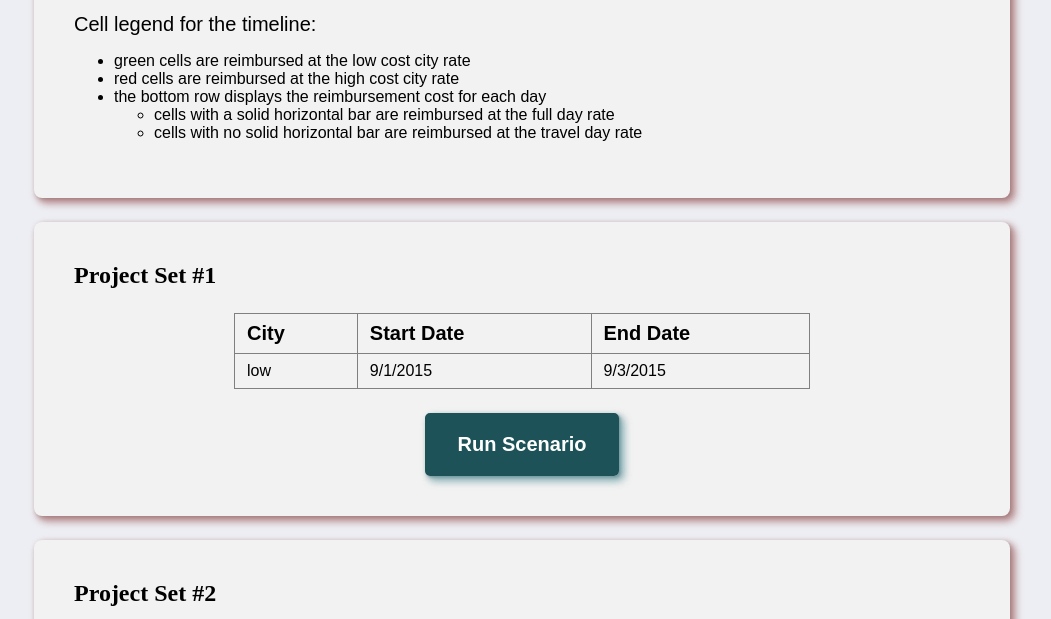
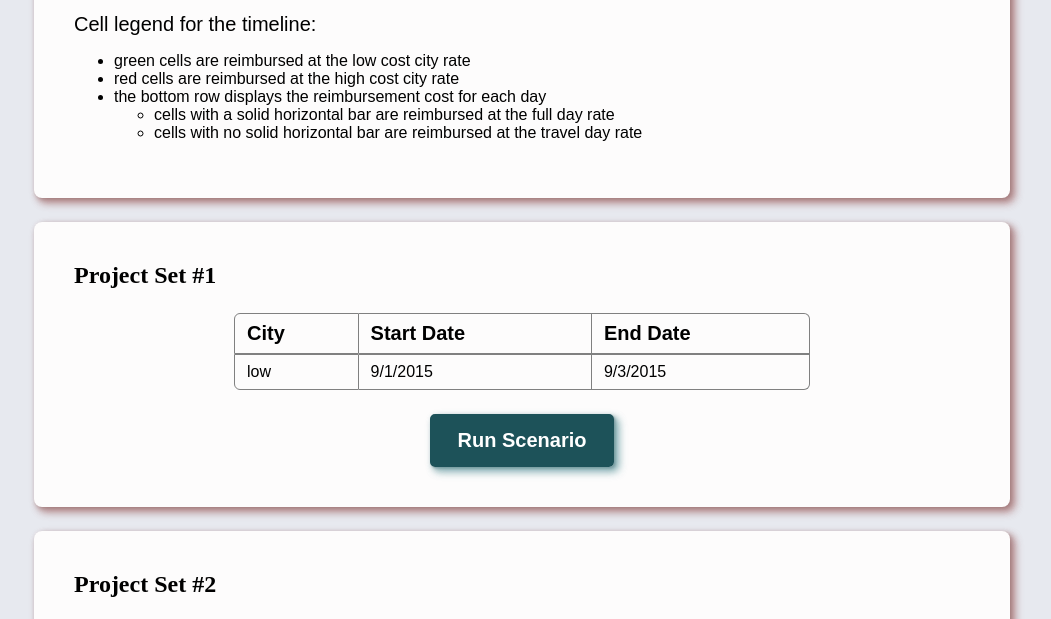
Before and after one commit to neongloom/simplethread-assessment, a website built with Vite: page index.html in a window 1280 px wide. Shown: the part 174-793 px from the top of the page, without its empty margins (118-1169 px from the left). Built offline with nearby package versions, Linux system fonts and the light colour scheme; a web font is replaced by a local one.

Commit message:
rounde table corners, comment code

```diff
--- a/main.js
+++ b/main.js
@@ -1,9 +1,29 @@
 'use strict'
 import './style.css'
-const sets = [];
-const sequences = [];
+const sets = []; // holds data from json files
+const sequences = []; // holds timeline information generated from data files
 
 run();
+
+async function run() {
+  await getAllData();
+  const render = renderData();
+
+  sets.forEach( (set, index) => {
+    const days = render.mapDays(set);
+    sequences.push(days);
+    render.generateTable(set);
+  });
+
+  // set up 'run scenario' button events
+  const runButtons = [...document.querySelectorAll('.calculate-button')];
+  runButtons.forEach((button, index) => {
+    button.onclick = () => {
+      render.visualizeDays(index);
+      button.remove();
+    }
+  })
+}
 
 async function GetData(url) {
   try {
@@ -26,28 +46,9 @@ async function getAllData() {
   sets.push(await GetData('/data/set4.json'));
 }
 
-async function run() {
-  await getAllData();
-  const render = renderData();
-  sets.forEach( (set, index) => {
-    const days = render.mapDays(set);
-    sequences.push(days);
-    render.generateTable(set);
-  });
-  let runButtons = [...document.querySelectorAll('.calculate-button')];
-  runButtons.forEach((button, index) => {
-    button.onclick = () => {
-      render.visualizeDays(index);
-      button.remove();
-    }
-  })
-  console.log(sequences);
-}
-
 const renderData = function() {
   let datasets = [];
   let daysets = [];
-  console.log('render data');
 
   const generateTable = function(set) {
     if (!set) return;
@@ -107,6 +108,7 @@ const renderData = function() {
     } while ( currentDay <= endDate)
   }
 
+  // draws the timeline
   const visualizeDays = function(datasetIndex) {
     const days = daysets[datasetIndex];
     const projects = datasets[datasetIndex];
@@ -175,13 +177,13 @@ const renderData = function() {
     - adjacent values are empty arrays (start or beginning or projects) AND there is only one project on the current day
   */
   const calculateTotalReimbursement = function(days) {
-    let sum = 0;
     let dayrates = calculateDayRates(days);
     console.log(dayrates);
-    sum = dayrates.reduce( (sum, day) => sum + calculateDailyReimbursement(day.isTravelDay, day.rate), 0)
+    const sum = dayrates.reduce( (sum, day) => sum + calculateDailyReimbursement(day.isTravelDay, day.rate), 0)
     return sum;
   }
 
+  /* return array with rate information for each day in a set useful for calculating the reimbursement*/
   const calculateDayRates = function(days) {
     const dayrates = [];
     days.forEach((day, index, days) => {
@@ -205,6 +207,7 @@ const renderData = function() {
     return dayrates;
   }
 
+  /* calculates daily cost from rate information */
   const calculateDailyReimbursement = function(isTravelDay, rate) {
     if (!rate) return 0;
     if (isTravelDay) {
@@ -214,6 +217,16 @@ const renderData = function() {
     }
   }
 
+  function getSequenceStartDate(set) {
+    const sequenceStart = set.reduce( (prev, currentProject) =>  prev < currentProject.startDate ? prev : currentProject.startDate, new Date() )
+    return sequenceStart;
+  }
+
+  function getSequenceEndDate(set) {
+    const sequenceEnd = set.reduce( (prev, currentProject) =>  prev > currentProject.endDate ? prev : currentProject.endDate, 0)
+    return sequenceEnd;
+  }
+
   return {
     generateTable,
     visualizeDays,
@@ -221,13 +234,3 @@ const renderData = function() {
     calculateTotalReimbursement
   }
 };
-
-function getSequenceStartDate(set) {
-  const sequenceStart = set.reduce( (prev, currentProject) =>  prev < currentProject.startDate ? prev : currentProject.startDate, new Date() )
-  return sequenceStart;
-}
-
-function getSequenceEndDate(set) {
-  const sequenceEnd = set.reduce( (prev, currentProject) =>  prev > currentProject.endDate ? prev : currentProject.endDate, 0)
-  return sequenceEnd;
-}
--- a/style.css
+++ b/style.css
@@ -13,7 +13,7 @@
   --color-low-dark: hsl(140 95% 35%);
 }
 html {
-  background-color: hsl(223, 20%, 94%);
+  background-color: hsl(223, 20%, 92%);
   font-family: europa, sans-serif;
 }
 
@@ -41,7 +41,7 @@ main {
 
 header {
   padding: 2.5rem;
-  background-color: hsl(0 5% 95%);
+  background-color: hsl(0 5% 99%);
   box-shadow: 1px 1px 2px hsl(0 10% 50% / 0.2),
               2px 2px 4px hsl(0 15% 50% / 0.25),
               3px 3px 6px hsl(0 20% 50% / 0.3),
@@ -60,7 +60,7 @@ header > * + * {
   /* align-items: flex-start; */
   gap: 1.5rem;
   padding: 2.5rem;
-  background-color: hsl(0 5% 95%);
+  background-color: hsl(0 5% 99%);
   box-shadow: 1px 1px 2px hsl(0 10% 50% / 0.2),
               2px 2px 4px hsl(0 15% 50% / 0.25),
               3px 3px 6px hsl(0 20% 50% / 0.3),
@@ -70,20 +70,39 @@ header > * + * {
 }
 
 .dataset table {
-  border-spacing: 1rem;
-  border-collapse: collapse;
+  border-spacing: 0;
+  /* border-collapse: collapse; */
   border-radius: var(--border-radius-s0);
   width: 100%;
   max-width: 36em;
   margin-inline: auto;
+  --table-border-radius: 6px
 }
 .dataset thead {
   font-weight: 600;
   font-size: 1.25rem;
 }
+.dataset thead td:first-child {
+  border-top-left-radius: var(--table-border-radius);
+}
+.dataset thead td:last-child {
+  border-top-right-radius: var(--table-border-radius);
+}
 .dataset td {
   padding: 0.5rem 0.75rem;
   border: 1px solid grey;
+}
+.dataset td + td {
+  border-left: 0;
+}
+.dataset tr + tr td {
+  border-top: 0;
+}
+.dataset tbody tr:last-child td:first-child {
+  border-bottom-left-radius: var(--table-border-radius);
+}
+.dataset tbody tr:last-child td:last-child {
+  border-bottom-right-radius: var(--table-border-radius);
 }
 
 .timeline-container {
@@ -172,14 +191,14 @@ button {
               2px 2px 2px hsl(187 15% 50% / 0.25);
   transition: box-shadow 200ms ease-out;
   position: relative;
-  border: .5em solid hsl(187, 51%, 23%);
+  border: .25em solid hsl(187, 51%, 23%);
   margin-inline: auto;
 
 }
 button:hover,
 button:focus-visible {
   outline: 0;
-  border: .5em solid rgb(243 121 121);
+  border: .25em solid rgb(243 121 121);
 }
 
 button::before {
@@ -191,7 +210,7 @@ button::before {
               4px 4px 8px hsl(187 25% 50% / 0.35),
               5px 5px 8px hsl(187 30% 50% / 0.4);
   border-radius: 5px;
-  inset: -.5em;
+  inset: -.25em;
   opacity: 1;
   transition: opacity 250ms ease;
 }
```
